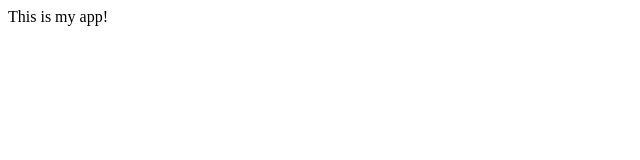
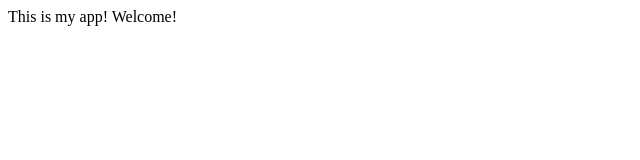
Before and after one commit to tara-parham/myappsample, a plain HTML site: page index.html in a window 1280 px wide. Shown: the full height of the page, 0-640 px from the left. Drawn offline with Linux system fonts and the light colour scheme.

Commit message:
Changed app.js

```diff
--- a/app.js
+++ b/app.js
@@ -0,0 +1 @@
+console.log('Hello');
--- a/index.html
+++ b/index.html
@@ -5,6 +5,6 @@
     <title>My App</title>
   </head>
   <body>
-    This is my app!
+    This is my app! Welcome!
   </body>
 </html>
```
